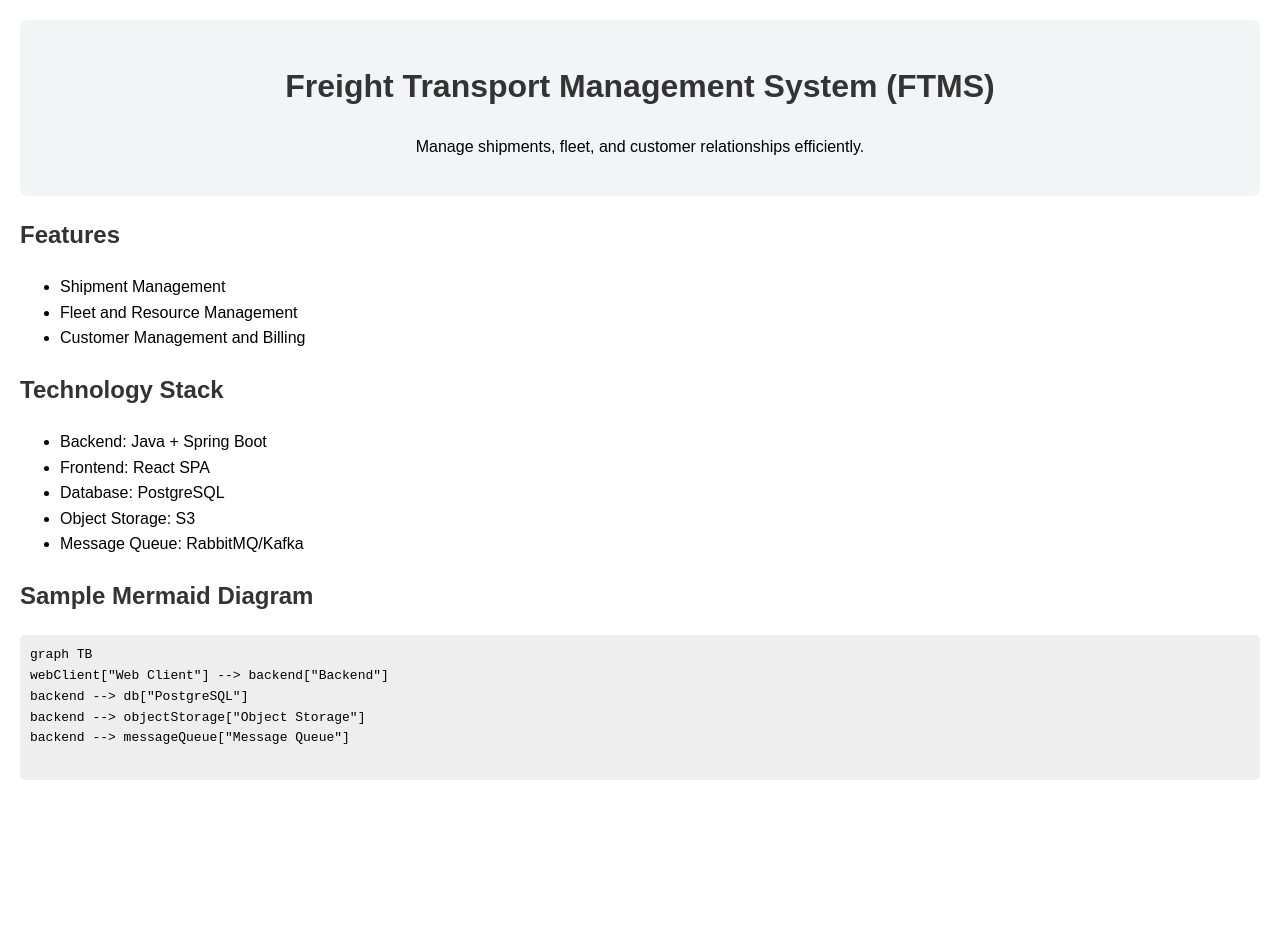
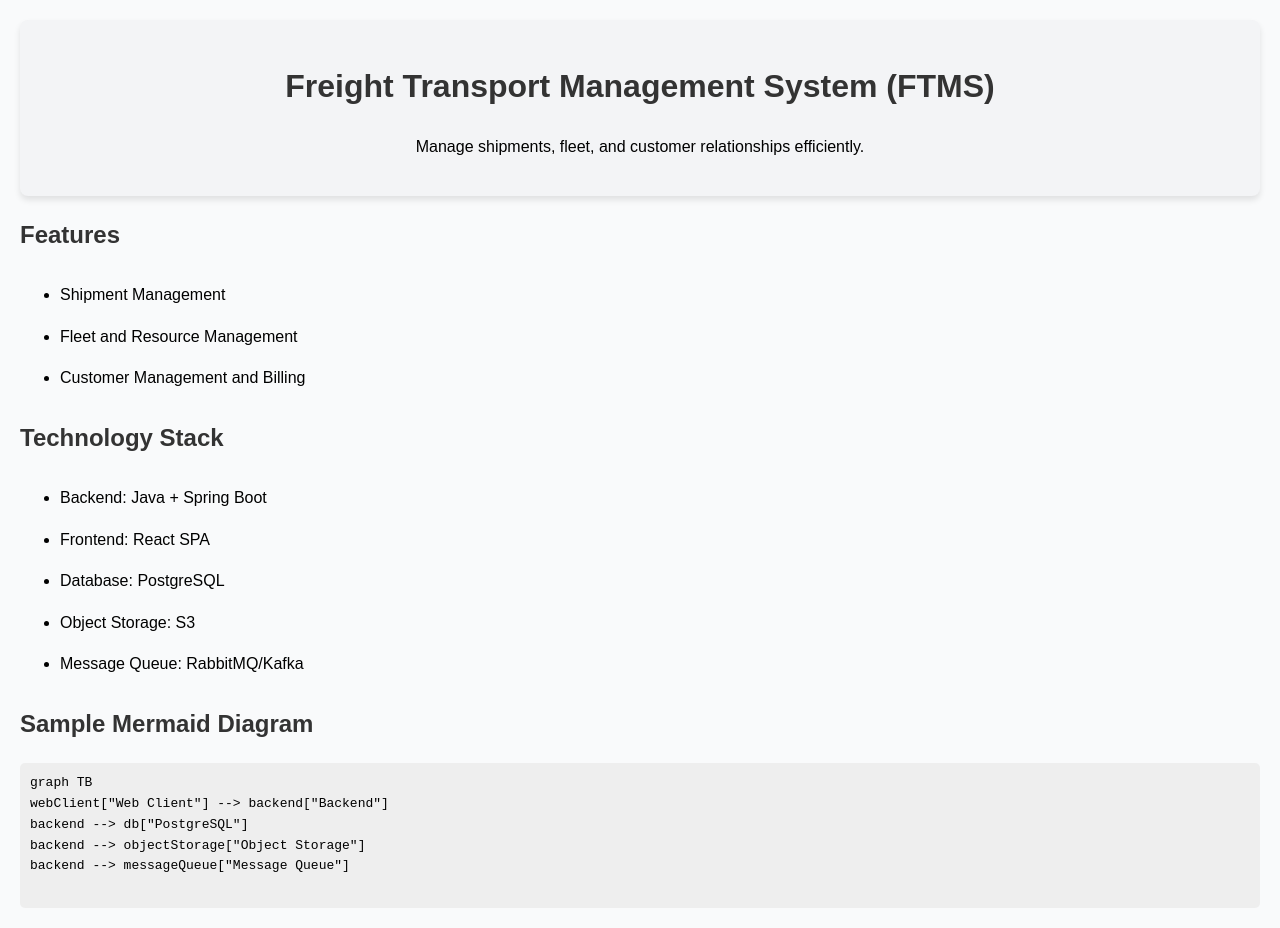
Before and after one commit to nicolaeirimia/FTMS, a plain HTML site: page index.html in a window 1280 px wide. Before the commit the page ends 800 px from the top, so only its background shows below. Drawn offline with Linux system fonts and the light colour scheme.

Commit message:
Changed Website's css

```diff
--- a/index.html
+++ b/index.html
@@ -9,27 +9,72 @@
             font-family: Arial, sans-serif;
             margin: 20px;
             line-height: 1.6;
+            background-color: #f9fafb;
+            transition: background-color 0.5s ease;
         }
+
         header {
             background-color: #f3f4f6;
             padding: 20px;
             border-radius: 8px;
             text-align: center;
+            box-shadow: 0 4px 6px rgba(0,0,0,0.1);
+            transition: transform 0.3s ease, box-shadow 0.3s ease;
         }
+
+        header:hover {
+            transform: translateY(-5px);
+            box-shadow: 0 8px 15px rgba(0,0,0,0.2);
+        }
+
         main {
             margin-top: 20px;
         }
+
         section {
             margin-bottom: 20px;
+            opacity: 0;
+            transform: translateY(20px);
+            animation: fadeIn 1s forwards;
         }
+
+        section:nth-child(1) { animation-delay: 0.2s; }
+        section:nth-child(2) { animation-delay: 0.4s; }
+        section:nth-child(3) { animation-delay: 0.6s; }
+
         h1, h2 {
             color: #333;
         }
+
+        ul li {
+            padding: 8px 0;
+            transition: color 0.3s, transform 0.3s;
+            cursor: default;
+        }
+
+        ul li:hover {
+            color: #1d4ed8;
+            transform: scale(1.05);
+        }
+
         pre {
             background-color: #eee;
             padding: 10px;
             border-radius: 5px;
             overflow-x: auto;
+            font-family: monospace;
+            transition: transform 0.3s;
+        }
+
+        pre:hover {
+            transform: scale(1.02);
+        }
+
+        @keyframes fadeIn {
+            to {
+                opacity: 1;
+                transform: translateY(0);
+            }
         }
     </style>
 </head>
```
